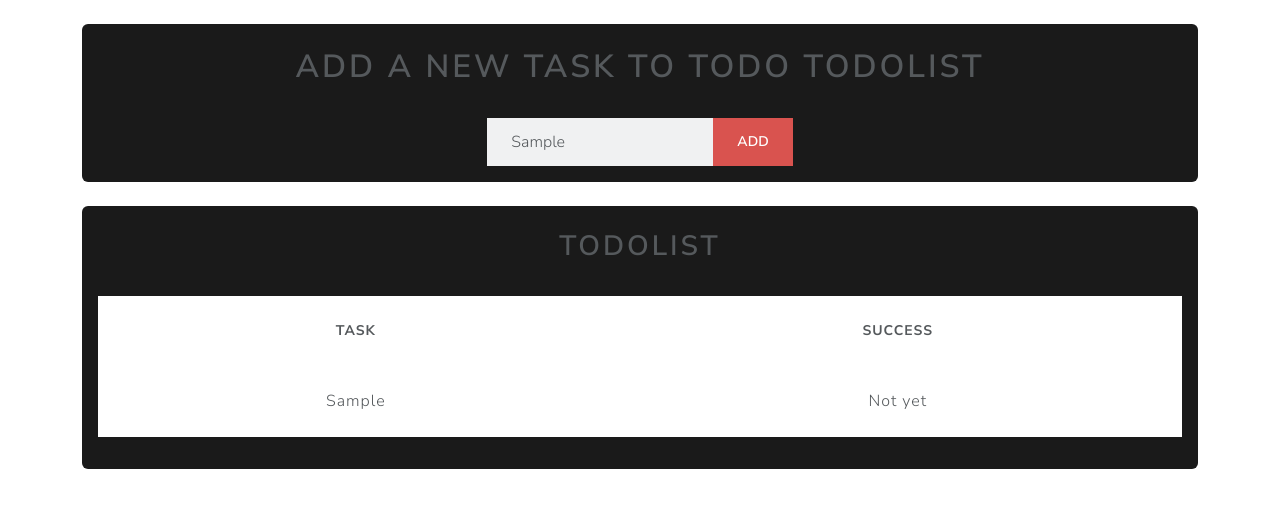
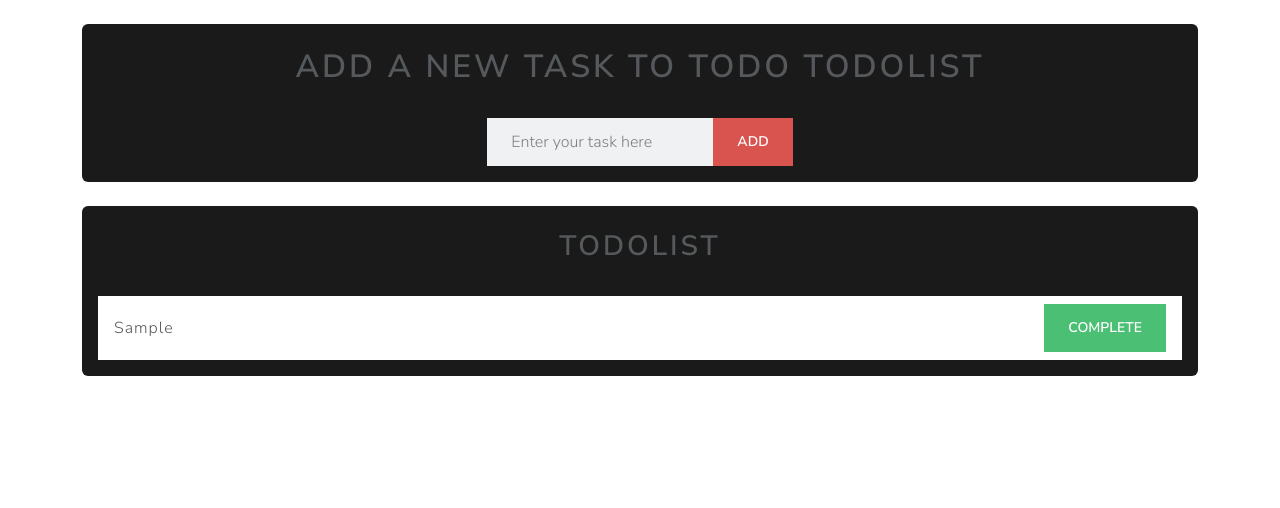
Before and after one commit to msand2808/To_do_List, a plain HTML site: page index.html in a window 1280 px wide. Both pictures are taken after typing "Sample" into the empty fields and a click on the button "ADD". Drawn offline with Linux system fonts and the light colour scheme.

Commit message:
all logic changed, now instead of a table is a ul tag and now we can delete and add new tasks

```diff
--- a/index.html
+++ b/index.html
@@ -16,7 +16,7 @@
 
                     <div class="form-group align-items-center d-flex">
                         <input type="text" id="inputText" class="form-control" placeholder="Enter your task here">
-                        <button type="button" class="btn btn-danger" onclick="addToList()">Add</button>
+                        <button class="btn btn-danger" id="btnInput" >Add</button>
                     </div>
 
                 </form>
@@ -28,20 +28,14 @@
         <div class="card bg-primary rounded">
             <div class="card-title pt-4"><h2 class="text-center">ToDoList</h2></div>
             <div class="card-body d-flex justify-content-center">
-                <table class="table table-hover">
-                    <thead class="text-center">
-                        <tr>
-                            <th>Task</th>
-                            <th>Success</th>
-                        </tr>
-                    </thead>
 
-                    <tbody id="tableBody" class="text-center">
-                        <!-- Table rows will be added here dynamically -->
-                    </tbody>
+                <ul class="taskList list-group w-100" style="display: none;">
+                </ul>
 
-                </table>
+            <div id="empty" style="display: block;">
+                <h3 class="text-center">No tasks, add a task</h3>
             </div>
+
         </div>
 
     </div>
--- a/script.js
+++ b/script.js
@@ -1,25 +1,52 @@
+const ul = document.querySelector(".taskList");
+const input = document.getElementById("inputText");
+const btnInput = document.querySelector("#btnInput");
+let empty = document.getElementById("empty");
 
-//addTask("Test");
 
-function addToList(){
-    taskText = document.getElementById("inputText").value;
+document.addEventListener("DOMContentLoaded",() =>{
+    btnInput.addEventListener('click', (e) =>{
+        e.preventDefault();
 
-    addTask(taskText);
+        let li = document.createElement("li");
+
+        li.textContent= input.value;
+
+        li.className = "list-group-item d-flex justify-content-between align-items-center my-auto";
+
+        li.appendChild(addCompleteButton());
+
+        ul.appendChild(li);
+
+        input.value = "";
+
+        if(ul.childElementCount > 0){
+            empty.style.display = "none";
+            ul.style.display = "block";
         }
 
-function addTask(taskText){
-    const tableBody = document.getElementById("tableBody");
-    const row = document.createElement("tr");
+    });
+});
 
-    const task = document.createElement("td");
-    task.textContent = taskText;
+function addCompleteButton(){
+        let btnSuccess = document.createElement("button");
 
-    const success = document.createElement("td");
-    success.textContent = "Not yet";
+        btnSuccess.textContent = "Complete";
+        btnSuccess.className = "btn btn-success buttonDone"
 
-    row.appendChild(task);
-    row.appendChild(success);
+        btnSuccess.addEventListener('click', (e) =>{
+            e.preventDefault();
+            const item = e.target.parentElement;
 
-    tableBody.appendChild(row);
+            ul.removeChild(item);
 
+
+            if(ul.childElementCount == 0){
+                empty.style.display = "block";
+                ul.style.display = "none";
             }
+
+        });
+
+        return btnSuccess;
+}
```
Lines whose indentation alone changed are shown as unchanged.
